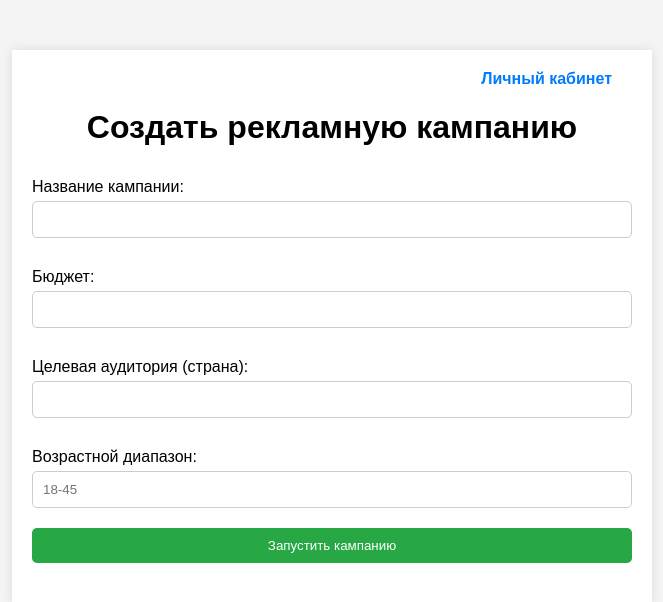
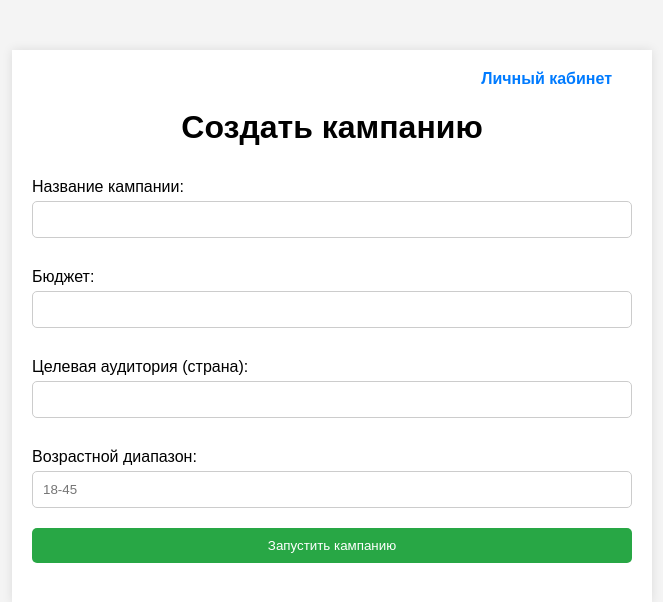
Before and after one commit to ParaEbala/Ebala, a plain HTML site: page index.html in a window 1280 px wide. Shown: the whole page, without its empty margins (308-971 px from the left). Drawn offline with Linux system fonts and the light colour scheme.

Commit message:
0.1
test

```diff
--- a/index.html
+++ b/index.html
@@ -11,7 +11,7 @@
         <nav>
             <a href="dashboard.html">Личный кабинет</a>
         </nav>
-        <h1>Создать рекламную кампанию</h1>
+        <h1>Создать кампанию</h1>
         <form id="campaignForm">
             <label for="campaignName">Название кампании:</label>
             <input type="text" id="campaignName" name="campaignName" required>
```
